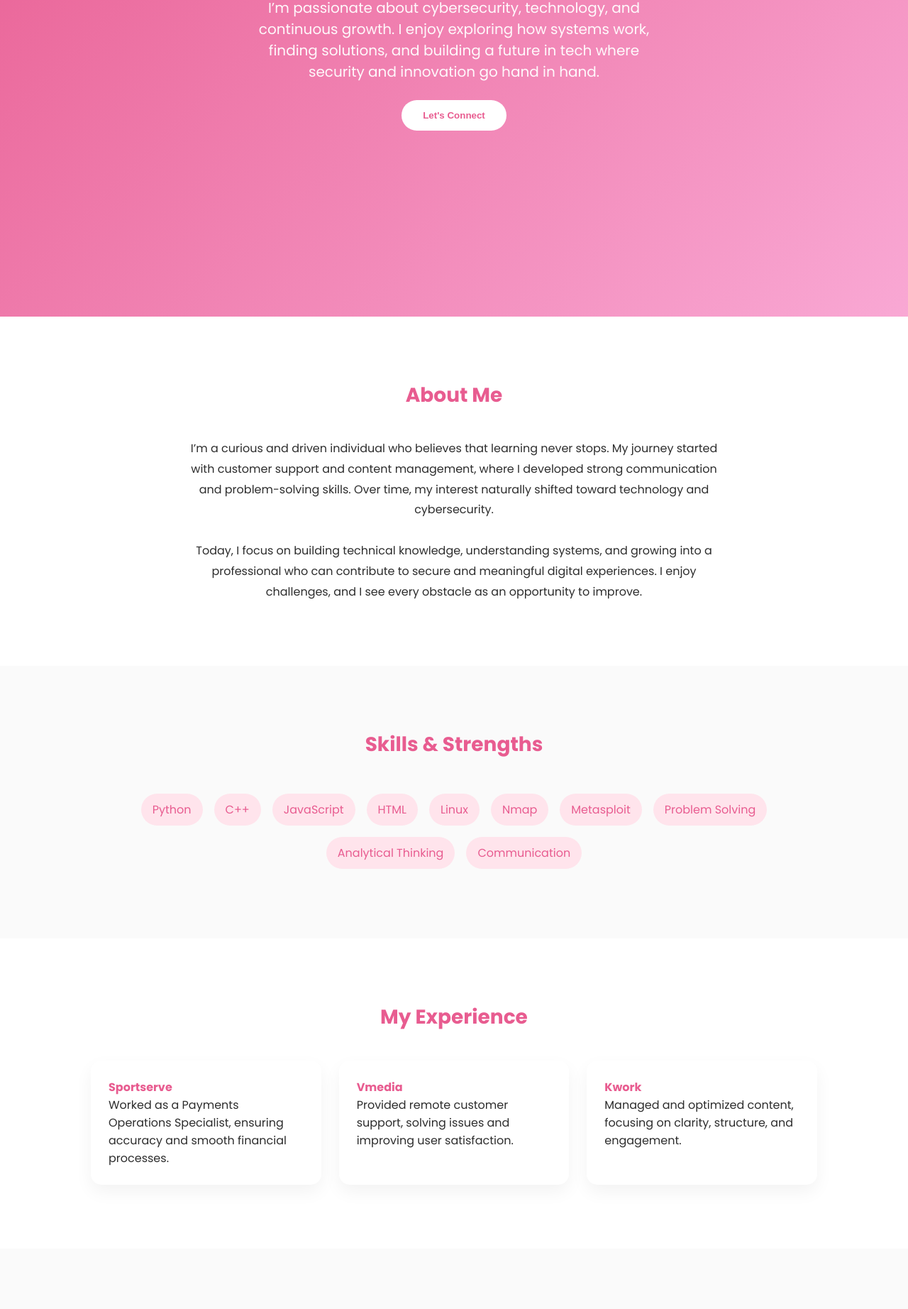
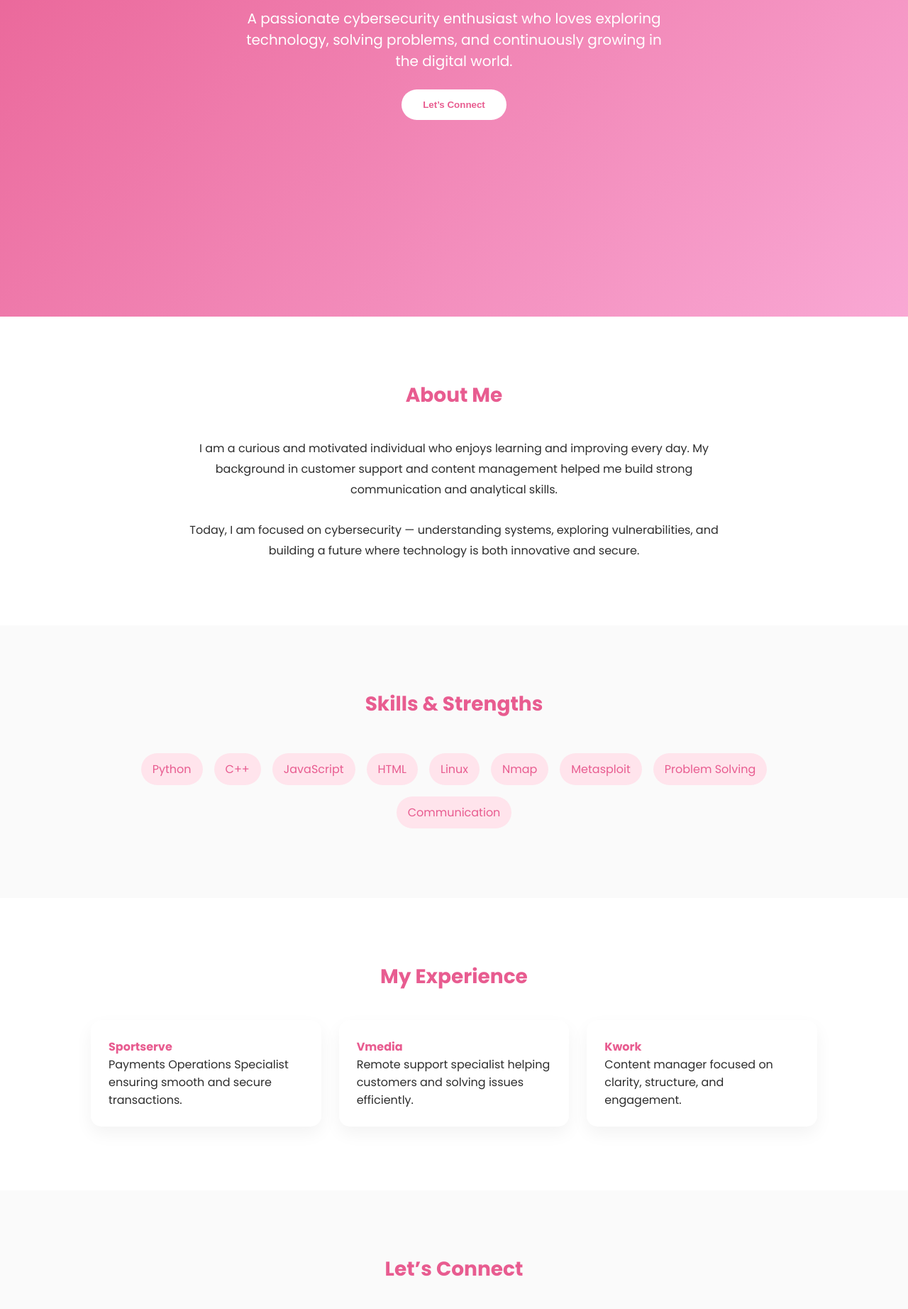
Before and after one commit to mane-desighn/aida-arsenyan, a plain HTML site: page index.html in a window 1280 px wide. Shown: the part 429-2273 px from the top of the page at 71% size. Drawn offline with Linux system fonts and the light colour scheme.

Commit message:
Update index.html

```diff
--- a/index.html
+++ b/index.html
@@ -10,15 +10,17 @@
 
 <style>
 
+/* GLOBAL */
 * {
     margin: 0;
     padding: 0;
     box-sizing: border-box;
 }
 
-body {
+html, body {
+    scroll-behavior: smooth;
+    overflow-x: hidden;
     font-family: 'Poppins', sans-serif;
-    background: #fff;
     color: #2d2d2d;
 }
 
@@ -31,7 +33,7 @@ nav {
     background: white;
     position: sticky;
     top: 0;
-    z-index: 10;
+    z-index: 100;
 }
 
 nav h2 {
@@ -51,7 +53,7 @@ nav a:hover {
 
 /* HERO */
 .hero {
-    height: 100vh;
+    min-height: 100dvh; /* FIXED MOBILE ISSUE */
     background: linear-gradient(135deg, #E85C90, #f9a8d4);
     display: flex;
     align-items: center;
@@ -63,14 +65,12 @@ nav a:hover {
 
 .hero h1 {
     font-size: 48px;
-    margin-bottom: 15px;
 }
 
 .hero p {
+    margin-top: 15px;
     font-size: 20px;
     max-width: 600px;
-    margin: auto;
-    opacity: 0.95;
 }
 
 .hero button {
@@ -112,7 +112,6 @@ nav a:hover {
     margin: auto;
     text-align: center;
     line-height: 1.8;
-    font-size: 16px;
 }
 
 /* SKILLS */
@@ -128,7 +127,6 @@ nav a:hover {
     padding: 10px 16px;
     margin: 8px;
     border-radius: 25px;
-    font-weight: 500;
 }
 
 /* CARDS */
@@ -158,7 +156,6 @@ nav a:hover {
 .contact p {
     text-align: center;
     margin: 10px;
-    font-size: 16px;
 }
 
 /* FOOTER */
@@ -167,6 +164,31 @@ footer {
     padding: 30px;
     background: #E85C90;
     color: white;
+}
+
+/* MOBILE FIXES */
+@media (max-width: 768px) {
+
+    nav {
+        padding: 15px 5%;
+    }
+
+    nav a {
+        margin-left: 12px;
+        font-size: 14px;
+    }
+
+    .hero h1 {
+        font-size: 32px;
+    }
+
+    .hero p {
+        font-size: 16px;
+    }
+
+    .section {
+        padding: 60px 6%;
+    }
 }
 
 </style>
@@ -191,11 +213,12 @@ footer {
     <div>
         <h1>Hello, I'm Aida ✨</h1>
         <p>
-            I’m passionate about cybersecurity, technology, and continuous growth.
-            I enjoy exploring how systems work, finding solutions, and building a future in tech
-            where security and innovation go hand in hand.
+            A passionate cybersecurity enthusiast who loves exploring technology,
+            solving problems, and continuously growing in the digital world.
         </p>
-        <button onclick="document.getElementById('contact').scrollIntoView()">Let's Connect</button>
+        <button onclick="document.getElementById('contact').scrollIntoView()">
+            Let’s Connect
+        </button>
     </div>
 </section>
 
@@ -203,13 +226,12 @@ footer {
 <section class="section" id="about">
     <h2>About Me</h2>
     <div class="about">
-        I’m a curious and driven individual who believes that learning never stops.
-        My journey started with customer support and content management, where I developed strong communication
-        and problem-solving skills. Over time, my interest naturally shifted toward technology and cybersecurity.
+        I am a curious and motivated individual who enjoys learning and improving every day.
+        My background in customer support and content management helped me build strong
+        communication and analytical skills.
         <br><br>
-        Today, I focus on building technical knowledge, understanding systems, and growing into a professional
-        who can contribute to secure and meaningful digital experiences. I enjoy challenges, and I see every
-        obstacle as an opportunity to improve.
+        Today, I am focused on cybersecurity — understanding systems, exploring vulnerabilities,
+        and building a future where technology is both innovative and secure.
     </div>
 </section>
 
@@ -225,7 +247,6 @@ footer {
         <span>Nmap</span>
         <span>Metasploit</span>
         <span>Problem Solving</span>
-        <span>Analytical Thinking</span>
         <span>Communication</span>
     </div>
 </section>
@@ -237,17 +258,17 @@ footer {
 
         <div class="card">
             <h4>Sportserve</h4>
-            <p>Worked as a Payments Operations Specialist, ensuring accuracy and smooth financial processes.</p>
+            <p>Payments Operations Specialist ensuring smooth and secure transactions.</p>
         </div>
 
         <div class="card">
             <h4>Vmedia</h4>
-            <p>Provided remote customer support, solving issues and improving user satisfaction.</p>
+            <p>Remote support specialist helping customers and solving issues efficiently.</p>
         </div>
 
         <div class="card">
             <h4>Kwork</h4>
-            <p>Managed and optimized content, focusing on clarity, structure, and engagement.</p>
+            <p>Content manager focused on clarity, structure, and engagement.</p>
         </div>
 
     </div>
@@ -266,5 +287,12 @@ footer {
     Made with passion • Aida Arsenyan © 2026
 </footer>
 
+<!-- FORCE LOAD TOP FIX -->
+<script>
+window.onload = function() {
+    window.scrollTo(0, 0);
+};
+</script>
+
 </body>
 </html>
```
